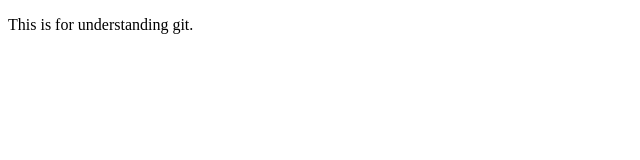
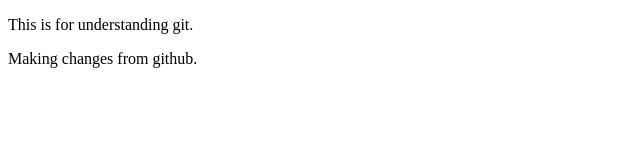
Before and after one commit to k-vikash123/first_git_code, a plain HTML site: page index.html in a window 1280 px wide. Shown: the whole page, without its empty margins (0-640 px from the left). Drawn offline with Linux system fonts and the light colour scheme.

Commit message:
Update index.html

```diff
--- a/index.html
+++ b/index.html
@@ -7,5 +7,6 @@
 </head>
 <body>
     <p>This is for understanding git.</p>
+    <p>Making changes from github.</p>
 </body>
 </html>
```
